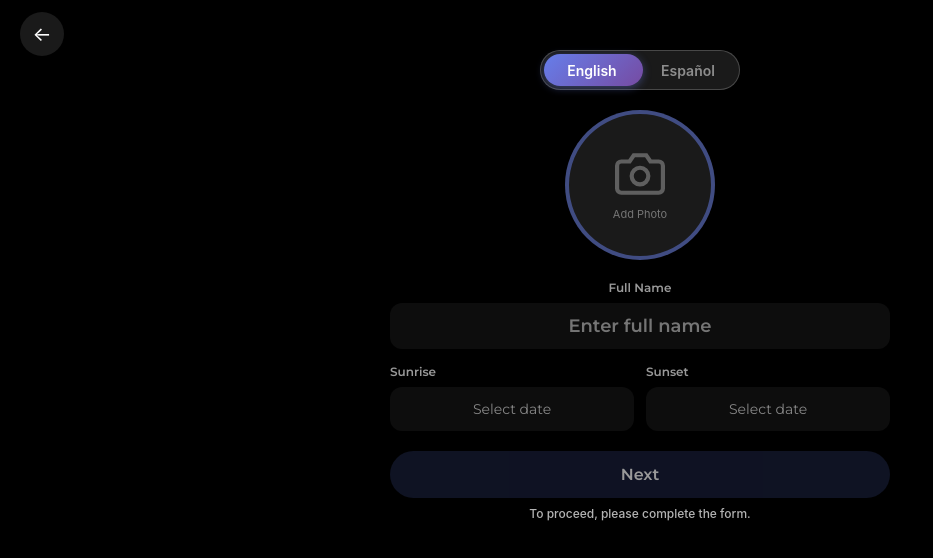
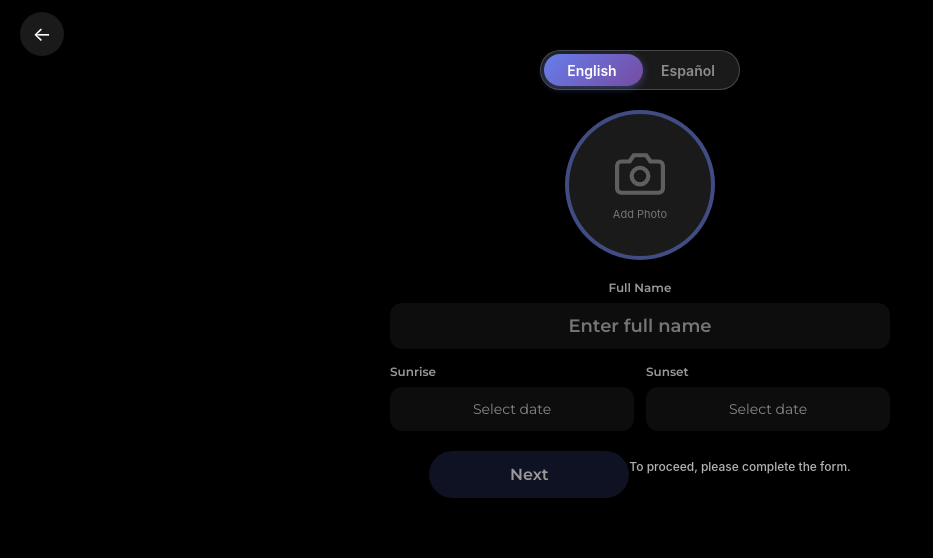
Before and after one commit to dashqrcodes/DASH, a Next.js app: page /create-dash in a window 1280 px wide. Shown: the top 558 px of the page, without its empty margins (0-933 px from the left). Built offline with nearby package versions, Linux system fonts and the light colour scheme.

Commit message:
Style: Change Next button to pill shape
- Changed from full-width to centered pill-shaped button
- Updated borderRadius to 50px for pill shape
- Added minWidth and auto width for proper pill appearance
- Centered button in container

```diff
--- a/src/pages/create-dash.tsx
+++ b/src/pages/create-dash.tsx
@@ -1039,7 +1039,7 @@ const CreateMemorialPage: React.FC = () => {
                     </div>
 
                     {/* Next Button */}
-                    <div style={{ width: '100%', marginTop: '20px' }}>
+                    <div style={{ width: '100%', marginTop: '20px', display: 'flex', justifyContent: 'center' }}>
                         <button
                             type="button"
                             onClick={(e) => {
@@ -1049,11 +1049,12 @@ const CreateMemorialPage: React.FC = () => {
                             }}
                             disabled={!isProfileComplete}
                             style={{
-                                width: '100%',
+                                minWidth: '200px',
+                                width: 'auto',
+                                padding: '14px 40px',
                                 background: isProfileComplete ? 'linear-gradient(135deg,#667eea 0%,#764ba2 100%)' : 'rgba(102,126,234,0.25)',
                                 border: 'none',
-                                borderRadius: '9999px',
-                                padding: '14px 20px',
+                                borderRadius: '50px',
                                 color: 'white',
                                 fontSize: '16px',
                                 fontWeight: '600',
```
